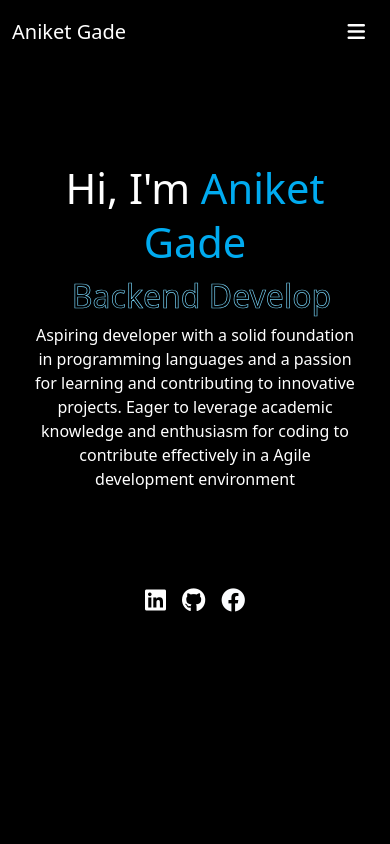
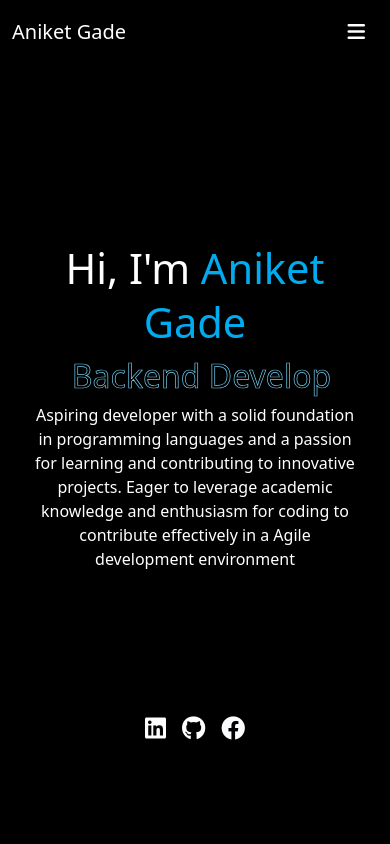
Before and after one commit to AniketRajendraGade/Aniket-Gade-Portfolio, a plain HTML site: page index.html in a window 390 px wide. Shown: the top 844 px of the page. Drawn offline with nearby package versions, Linux system fonts and the light colour scheme.

Commit message:
update icones for mobil view in home

```diff
--- a/style.css
+++ b/style.css
@@ -173,6 +173,15 @@ section{
 
 }
 
+@media (max-width: 667px) {
+  .home{
+    margin-top: 5rem;
+  }
+
+  .home-sci {
+    bottom: 6rem;
+  }
+}
 
 
 
```
